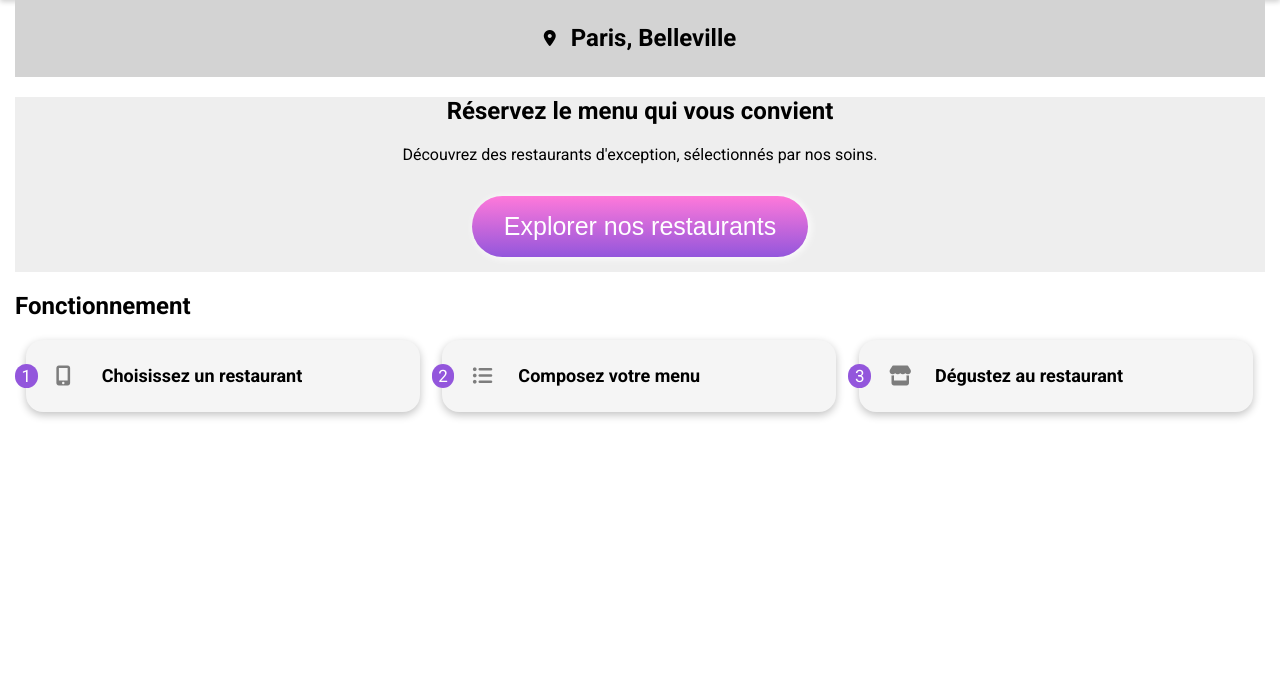
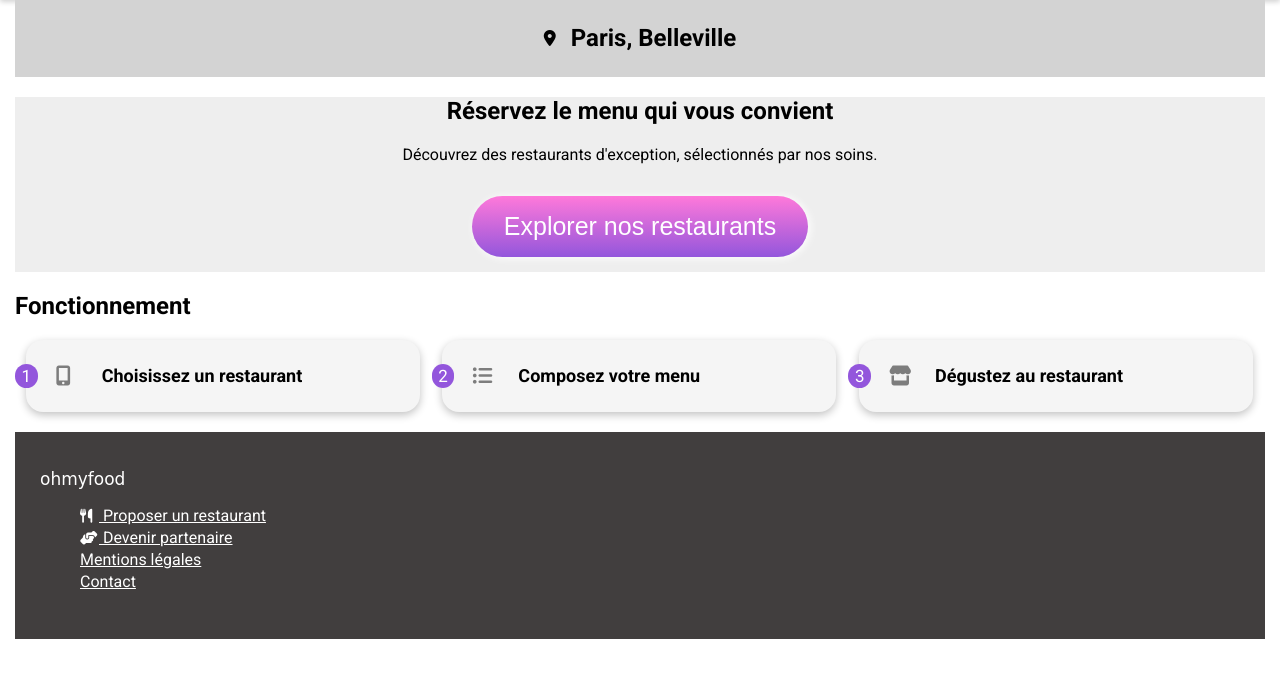
Before and after one commit to Darkjul/JulienHelias_3_02092022, a website: page index.html in a window 1280 px wide. Shown: the part 43-720 px from the top of the page. Drawn offline with Linux system fonts and the light colour scheme; a web font is replaced by a local one.

Commit message:
Ajout du Footer et son 1er Test SCSS

```diff
--- a/index.html
+++ b/index.html
@@ -53,6 +53,16 @@
             </div>
         </section>
 
+        <footer>
+            <h3>ohmyfood</h3>
+            <ul>
+                <li><a href="#"><i class="fas fa-utensils"></i> Proposer un restaurant</a></li>
+                <li><a href="#"><i class="fas fa-hands-helping"></i> Devenir partenaire</a></li>
+                <li><a href="#">Mentions légales</a></li>
+                <li><a href="mailto:direction@ohmyfood.fr">Contact</a></li>
+            </ul>
+        </footer>
+
     </main>
 
 
--- a/sass/base/base.scss
+++ b/sass/base/base.scss
@@ -11,3 +11,7 @@ main {
 .flex {
     display: flex;
 }
+
+li {
+    list-style: none;
+}
--- /dev/null
+++ b/sass/layouts/footer.scss
@@ -0,0 +1,23 @@
+footer {
+    background-color: rgb(65, 62, 62);
+    color: white;
+    padding: 20px 25px 30px;
+
+    h3 {
+        font-family: 'Shrikhand', cursive;
+        font-weight: 400;
+        margin-bottom: 13px;
+        font-size: 17px;
+    }
+
+    a {
+        color: white;
+        line-height: 22px;
+
+        i {
+            font-size: 14px;
+            width: 9px;
+            margin-right: 10px;
+        }
+    }
+}
--- a/sass/main.scss
+++ b/sass/main.scss
@@ -1,5 +1,6 @@
 @import "base/base.scss";
 @import "layouts/header.scss";
-@import "layouts/section.scss";
+@import "layouts/footer.scss";
+@import "components/section.scss";
 @import "components/exploresto.scss";
 @import "components/fonctionnement.scss";
```
Also changed, not shown: css/style.css, sass/components/section.scss (renamed from sass/layouts/section.scss), 1 other file.
